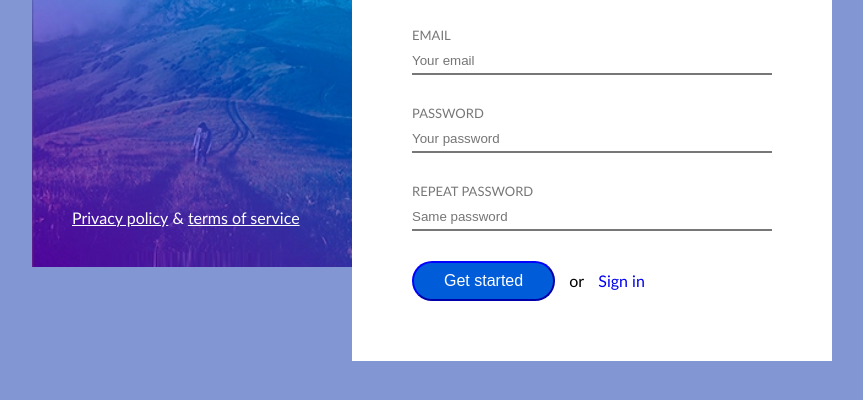
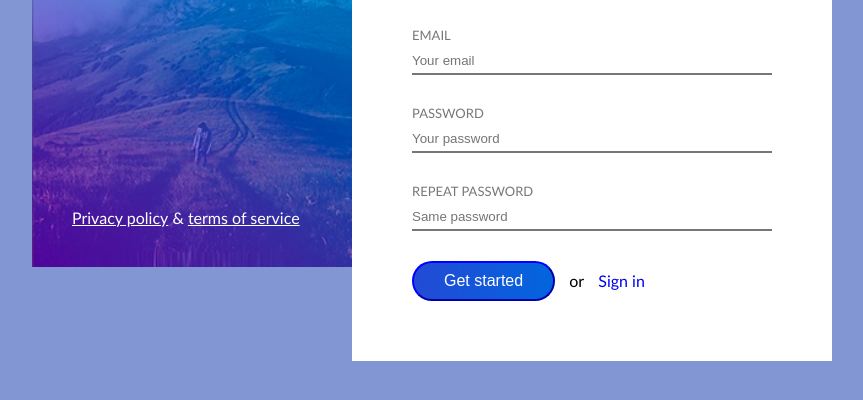
Before and after one commit to front-end-by-rimantas/35-grupe-sign-up, a website: page index.html in a window 1280 px wide. Shown: the part 230-630 px from the top of the page, without its empty margins (208-1071 px from the left). Drawn offline with Linux system fonts and the light colour scheme.

Commit message:
Linear gradien for button

```diff
--- a/css/button.css
+++ b/css/button.css
@@ -6,10 +6,12 @@
     padding-right: 30px;
     border-radius: 20px;
     border-color: #00f;
-    background-color: #015cda;
+    background: #234ad5;
+    background: linear-gradient(90deg, #234ad5 0%, #0265de 100%);
     color: #fff;
     cursor: pointer;
 }
 .btn:hover {
-    background-color: red;
+    background: #0265de;
+    background: linear-gradient(-90deg, #234ad5 0%, #0265de 100%);
 }
```
